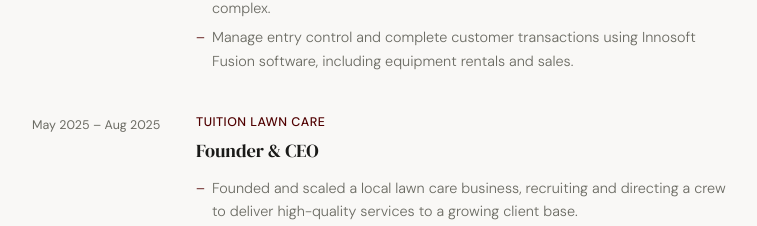
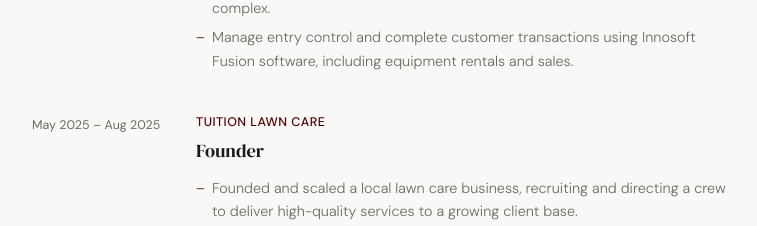
Before and after one commit to ethan12hardy/Website, a Next.js app: page / in a window 1280 px wide. Shown: the part 1772-1998 px from the top of the page, without its empty margins (260-1017 px from the left). Built offline with nearby package versions, Linux system fonts and the light colour scheme.

Commit message:
Change role from 'Founder & CEO' to 'Founder'

```diff
--- a/app/page.tsx
+++ b/app/page.tsx
@@ -45,7 +45,7 @@ const data = {
       ],
     },
     {
-      role: "Founder & CEO",
+      role: "Founder",
       company: "Tuition Lawn Care",
       period: "May 2025 – Aug 2025",
       bullets: [
```
